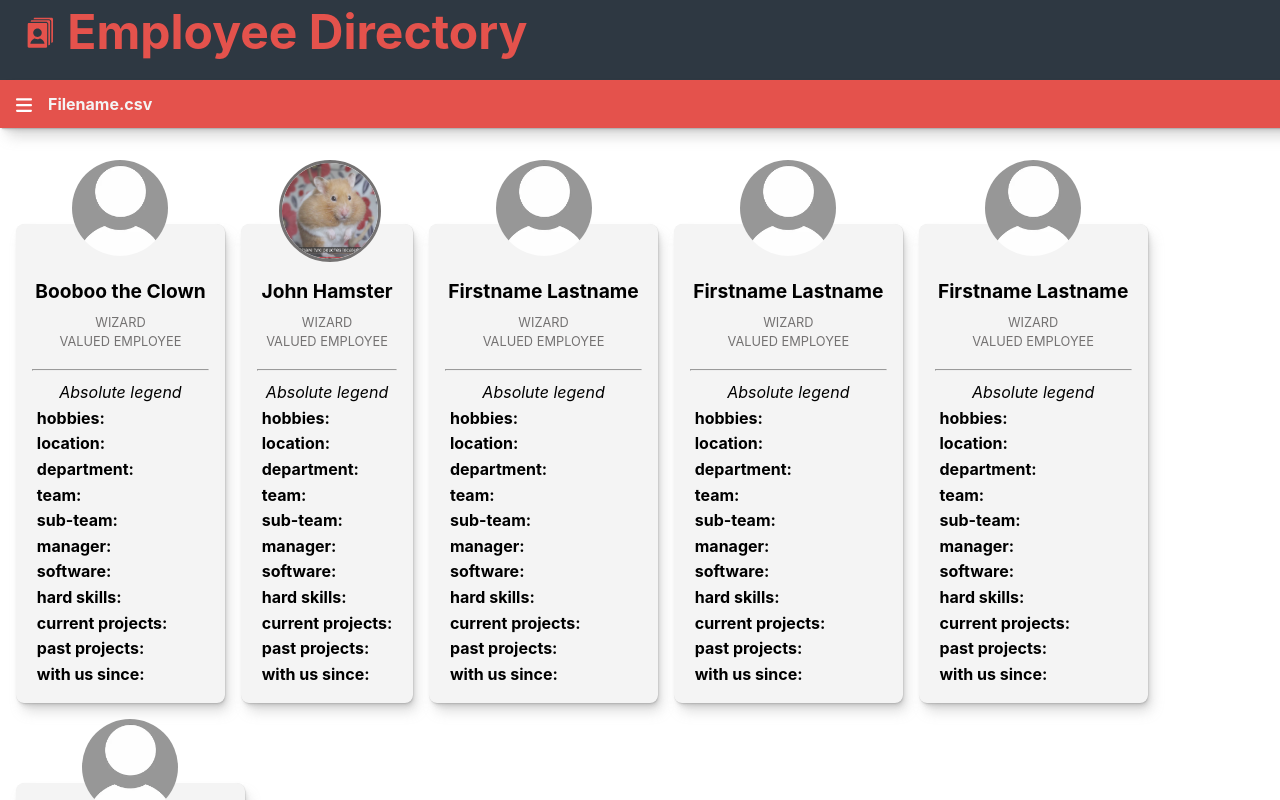
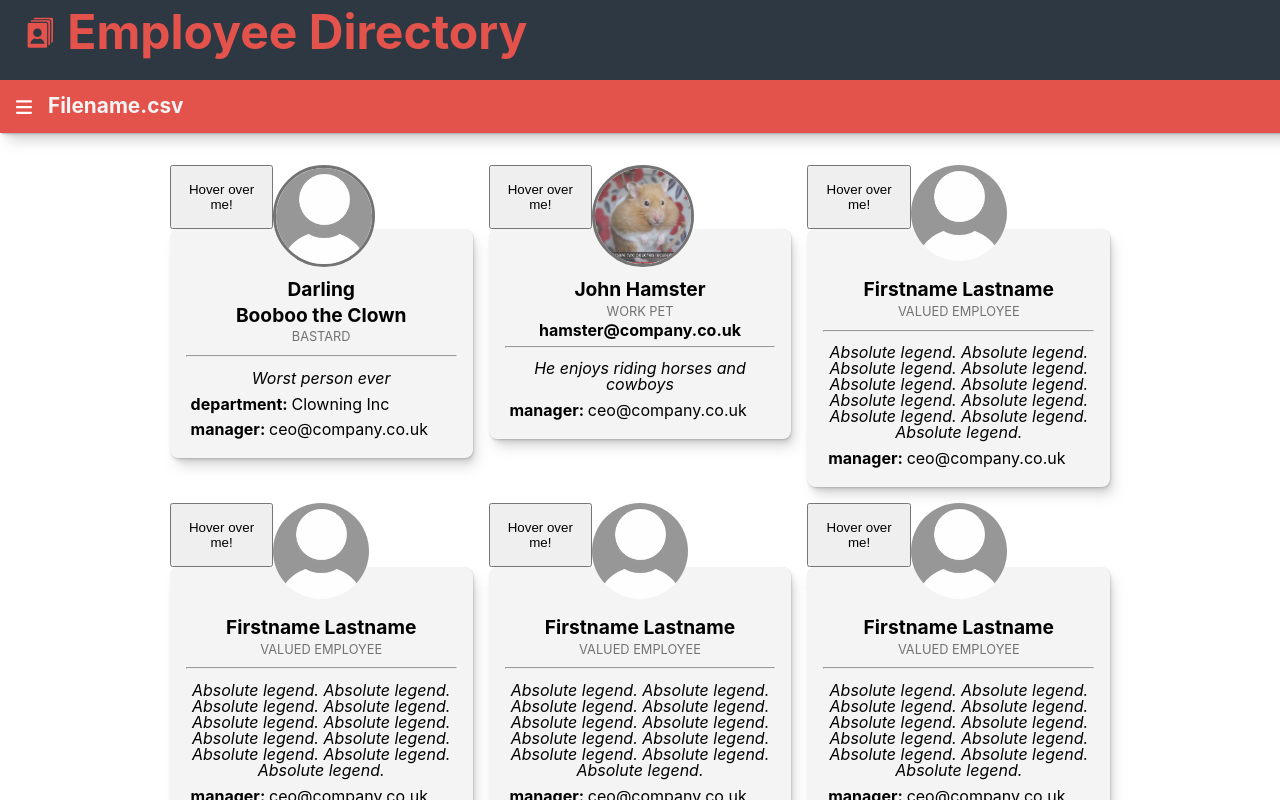
Before and after one commit to Star-Squid/employee-directory, a React (Create React App) app: page / in a window 1280 px wide. Shown: the top 800 px of the page. Built offline with nearby package versions, Linux system fonts and the light colour scheme.

Commit message:
hover actions, more menu items, placeholder tooltip

```diff
--- a/src/components/Card.js
+++ b/src/components/Card.js
@@ -1,8 +1,170 @@
-import React from "react";
+import React, { useState } from "react";
 import styles from "./CardStyles.module.css";
 import defaultPhoto from "../images/default.webp";
 
 function Card(props) {
+  //tooltip follows cursor position
+  const [tooltipShown, setTooltipShown] = useState(false);
+
+  //conditional rendering of each data item
+
+  const showPreferredName = (() => {
+    if (props.preferredName) {
+      return <h2>{props.preferredName}</h2>;
+    }
+  })();
+
+  //name always shows
+
+  const showPronoun = (() => {
+    if (props.pronoun) {
+      return <p className={styles.pronoun}>{props.pronoun}</p>;
+    }
+  })();
+
+  const showCustomTitle = (() => {
+    if (props.customTitle) {
+      return <h3 className={styles.position}>{props.customTitle}</h3>;
+    }
+  })();
+
+  const showTitle = (() => {
+    if (props.title) {
+      return <h3 className={styles.position}>{props.title}</h3>;
+    }
+  })();
+
+  //email always shows
+
+  const showDescription = (() => {
+    if (props.description) {
+      return <p className={styles.description}>{props.description}</p>;
+    }
+  })();
+
+  const showHobbies = (() => {
+    if (props.hobby) {
+      return (
+        <p>
+          <span className={styles.keyword}>hobbies: </span>
+          {props.hobby}
+        </p>
+      );
+    }
+  })();
+
+  const showLocation = (() => {
+    if (props.location) {
+      return (
+        <p>
+          <span className={styles.keyword}>location: </span>
+          {props.location}
+        </p>
+      );
+    }
+  })();
+
+  const showDepartment = (() => {
+    if (props.department) {
+      return (
+        <p>
+          <span className={styles.keyword}>department: </span>
+          {props.department}
+        </p>
+      );
+    }
+  })();
+
+  const showTeam = (() => {
+    if (props.team) {
+      return (
+        <p>
+          <span className={styles.keyword}>team: </span>
+          {props.team}
+        </p>
+      );
+    }
+  })();
+
+  const showSubTeam = (() => {
+    if (props.subTeam) {
+      return (
+        <p>
+          <span className={styles.keyword}>sub-team: </span>
+          {props.subTeam}
+        </p>
+      );
+    }
+  })();
+
+  const showManager = (() => {
+    if (props.manager) {
+      return (
+        <p>
+          <span className={styles.keyword}>manager: </span>
+          {props.manager}
+        </p>
+      );
+    }
+  })();
+
+  const showSoftwareSkills = (() => {
+    if (props.softwareSkills) {
+      return (
+        <p>
+          <span className={styles.keyword}>software: </span>
+          {props.softwareSkills}
+        </p>
+      );
+    }
+  })();
+
+  const showHardSkills = (() => {
+    if (props.hardSkills) {
+      return (
+        <p>
+          <span className={styles.keyword}>hard skills: </span>
+          {props.hardSkills}
+        </p>
+      );
+    }
+  })();
+
+  const showCurrentProjects = (() => {
+    if (props.currentProjects) {
+      return (
+        <p>
+          <span className={styles.keyword}>current projects: </span>
+          {props.currentProjects}
+        </p>
+      );
+    }
+  })();
+
+  const showPastProjects = (() => {
+    if (props.pastProjects) {
+      return (
+        <p>
+          <span className={styles.keyword}>past projects: </span>
+          {props.pastProjects}
+        </p>
+      );
+    }
+  })();
+
+  const showHireDate = (() => {
+    if (props.hireDate) {
+      return (
+        <p>
+          <span className={styles.keyword}>with us since: </span>
+          {props.hireDate}
+        </p>
+      );
+    }
+  })();
+
+  //render the card
+
   return (
     <>
       <div className={styles.outer}>
@@ -24,113 +186,74 @@ function Card(props) {
 
         <div className={styles.infoArea}></div>
         <div className={styles.infoContent}>
-          <h2>{props.preferredName}</h2>
-          <h2>{props.name}</h2>
-          <p className={styles.pronoun}>{props.pronoun}</p>
-          <h3 className={styles.position}>{props.customTitle}</h3>
-          <h3 className={styles.position}>{props.title}</h3>
-          <p className={styles.email}>{props.email}</p>
+          {/* {(function() {
+          if (preferredName) {
+            return           <h2>{props.preferredName}</h2>
+            ;
+          } else {
+            return           <h2>Nope</h2>
+            ;
+          }
+        })()}  */}
+          {showPreferredName}
+          <h2
+            onMouseEnter={() => setTooltipShown(true)}
+            onMouseLeave={() => setTooltipShown(false)}
+          >
+            {props.name}
+          </h2>
+          {showPronoun}
+          {showCustomTitle} {showTitle}
+          <p
+            onMouseEnter={() => setTooltipShown(true)}
+            onMouseLeave={() => setTooltipShown(false)}
+            className={styles.email}
+          >
+            {props.email}
+          </p>
           <hr />
-          <p className={styles.description}>{props.description}</p>
-          <p>
-            <span className={styles.keyword}>hobbies: </span>
-            {props.hobby}
-          </p>
-
-          <p>
-            <span className={styles.keyword}>location: </span>
-            {props.location}
-          </p>
-          <p>
-            <span className={styles.keyword}>department: </span>
-            {props.department}
-          </p>
-          <p>
-            <span className={styles.keyword}>team: </span>
-            {props.team}
-          </p>
-          <p>
-            <span className={styles.keyword}>sub-team: </span>
-            {props.subTeam}
-          </p>
-          <p>
-            <span className={styles.keyword}>manager: </span>
-            {props.manager}
-          </p>
-          <p>
-            <span className={styles.keyword}>software: </span>
-            {props.softwareSkills}
-          </p>
-          <p>
-            <span className={styles.keyword}>hard skills: </span>
-            {props.hardSkills}
-          </p>
-          <p>
-            <span className={styles.keyword}>current projects: </span>
-            {props.currentProjects}
-          </p>
-          <p>
-            <span className={styles.keyword}>past projects: </span>
-            {props.pastProjects}
-          </p>
-          <p>
-            <span className={styles.keyword}>with us since: </span>
-            {props.hireDate}
-          </p>
+          {showDescription}
+          {showHobbies}
+          {showLocation}
+          {showDepartment}
+          {showTeam}
+          {showSubTeam}
+          {showManager}
+          {showSoftwareSkills}
+          {showHardSkills}
+          {showCurrentProjects}
+          {showPastProjects}
+          {showHireDate}
         </div>
 
+        {/* TOOLTIP */}
 
-      <div className={styles.tooltip}>
-      <div className={styles.infoContent}>
+        <button
+          onMouseEnter={() => setTooltipShown(true)}
+          onMouseLeave={() => setTooltipShown(false)}
+        >
+          Hover over me!
+        </button>
+        {tooltipShown && (
+          <div className={styles.tooltip}>
+            <div className={styles.infoContent}>
+              {showHobbies}
 
-          <p>
-            <span className={styles.keyword}>hobbies: </span>
-            {props.hobby}
-          </p>
-          <p>
-            <span className={styles.keyword}>location: </span>
-            {props.location}
-          </p>
-          <p>
-            <span className={styles.keyword}>department: </span>
-            {props.department}
-          </p>
-          <p>
-            <span className={styles.keyword}>team: </span>
-            {props.team}
-          </p>
-          <p>
-            <span className={styles.keyword}>sub-team: </span>
-            {props.subTeam}
-          </p>
-          <p>
-            <span className={styles.keyword}>manager: </span>
-            {props.manager}
-          </p>
-          <p>
-            <span className={styles.keyword}>software: </span>
-            {props.softwareSkills}
-          </p>
-          <p>
-            <span className={styles.keyword}>hard skills: </span>
-            {props.hardSkills}
-          </p>
-          <p>
-            <span className={styles.keyword}>current projects: </span>
-            {props.currentProjects}
-          </p>
-          <p>
-            <span className={styles.keyword}>past projects: </span>
-            {props.pastProjects}
-          </p>
-          <p>
-            <span className={styles.keyword}>with us since: </span>
-            {props.hireDate}
-          </p>
+              {showLocation}
+              {showDepartment}
+              {showTeam}
+              {showSubTeam}
+              {showManager}
+              {showSoftwareSkills}
+              {showHardSkills}
+              {showCurrentProjects}
+              {showPastProjects}
+              {showHireDate}
+            </div>
           </div>
-          </div>
-          </div>
-
+        )}
+        {/* END TOOLTIP */}
+      </div>
     </>
   );
 }
@@ -139,16 +262,17 @@ Card.defaultProps = {
   // preferredName: "?",
   name: "Firstname Lastname",
   // pronoun: "they/them",
-  customTitle: "Wizard",
+  // customTitle: "Wizard",
   title: "Valued Employee",
-  description: "Absolute legend",
+  description:
+    "Absolute legend. Absolute legend. Absolute legend. Absolute legend. Absolute legend. Absolute legend. Absolute legend. Absolute legend. Absolute legend. Absolute legend. Absolute legend. ",
   // email: "person@company.co.uk",
   // location: "?",
   // department: "?",
   // team: "?",
   // subTeam: "?",
   isManager: false,
-  // manager: "?",
+  manager: "ceo@company.co.uk",
   // hobby: "?",
   // softwareSkills: "?",
   // hardSkills: "?",
--- a/src/components/CardStyles.module.css
+++ b/src/components/CardStyles.module.css
@@ -37,6 +37,7 @@
     visibility: visible;
     opacity: 1;
     /* transition: visibility 1s; */
+    /* display:block; */
 
   }
 
@@ -44,7 +45,7 @@
     position: relative;
   display: grid;
   width: fit-content;
-  max-width: 40ch;
+  max-width: 30ch;
 
   grid-template-rows: 4rem 2rem auto;
   grid-template-columns: 1fr 6rem 1fr;
@@ -98,7 +99,7 @@
   padding: 0.2rem;
 }
 
-.infoContent p:not(.description, .pronoun) {
+.infoContent p:not(.description, .pronoun, .email) {
   text-align: left;
   padding: 0.3rem;
 }
@@ -115,5 +116,5 @@
 
 .email {
   font-weight: bold;
-  text-align: center;
+  /* text-align: center; */
 }
--- a/src/components/Desktop.js
+++ b/src/components/Desktop.js
@@ -12,15 +12,20 @@ function Desktop() {
       <main className={styles.desktop}>
         <Card
           name={"Booboo the Clown"}
-          position={"Bastard"}
-          info={"Worst person ever"}
+          preferredName={"Darling"}
+          title={"Bastard"}
+          department={"Clowning Inc"}
+          isManager={true}
+
+          description={"Worst person ever"}
         ></Card>
         <Card
           name={"John Hamster"}
-          position={"Work Pet"}
-          info={"He enjoys riding horses and cowboys"}
+          title={"Work Pet"}
+          description={"He enjoys riding horses and cowboys"}
           photo={pictureJohn}
           isManager={true}
+          email={"hamster@company.co.uk"}
         ></Card>
         <Card></Card>
         <Card></Card>
--- a/src/components/DesktopStyles.module.css
+++ b/src/components/DesktopStyles.module.css
@@ -6,4 +6,7 @@
   flex-flow: row wrap;
   gap: 1rem;
   min-height:80vh;
+  justify-content: center;
+  align-items:flex-start;
+  align-content: stretch;
 }
--- a/src/components/Footer.js
+++ b/src/components/Footer.js
@@ -5,8 +5,7 @@ function Footer() {
   return (
     <footer className={styles.footer}>
       Made by <a href="https://star-squid.github.io/">Star Squid</a>. See the
-      code on{" "}
-      <a href="https://github.com/Star-Squid/employee-directory">Github</a>.
+      code on <a href="https://github.com/Star-Squid/employee-directory">Github</a>.
     </footer>
   );
 }
--- a/src/components/SmoothNavigation.module.css
+++ b/src/components/SmoothNavigation.module.css
@@ -12,12 +12,22 @@
   color: var(--white);
   padding: 1rem;
   font-weight: bold;
+  font-size: 1.3rem;
 
   display: flex;
   gap: 1rem;
   align-items: center;
   box-shadow: var(--shadow);
 }
+.menuHead{
+  font-weight: bold;
+}
+
+/* .menuHead:hover{
+  letter-spacing: 1px;
+  transition: all 250ms ease-in-out;
+
+} */
 
 .icon {
   /* font-size: 2rem; */
@@ -37,11 +47,11 @@
 .sidebar {
   position: sticky;
   left: 0;
-  top: 3rem;
+  top: 3.3rem;
   z-index: 6;
   width: 100%;
   background-color: transparent;
-  height: calc(100vh - 3rem);
+  height: calc(100vh - 3.3rem);
   color: var(--white);
   text-align: left;
   /* overflow: auto; */
@@ -72,6 +82,23 @@
 
 .menuItems li {
   padding: 0.3rem 0;
+}
+
+
+.menuItems label{
+  white-space: nowrap;
+  padding-right: 1rem;
+}
+
+.menuItems label:hover{
+  letter-spacing: 1px;
+  transition: all 250ms ease-in-out;
+}
+
+.checkboxArea{
+  display:grid;
+  grid-template-columns: repeat(auto-fit, minmax(min(100%, 15ch), 1fr));
+  gap: 0.5rem;
 }
 
 .hr{
```
Also changed, not shown: src/components/SmoothNavigation.js (+91 -57 lines), src/images/anniversary.svg (added).
